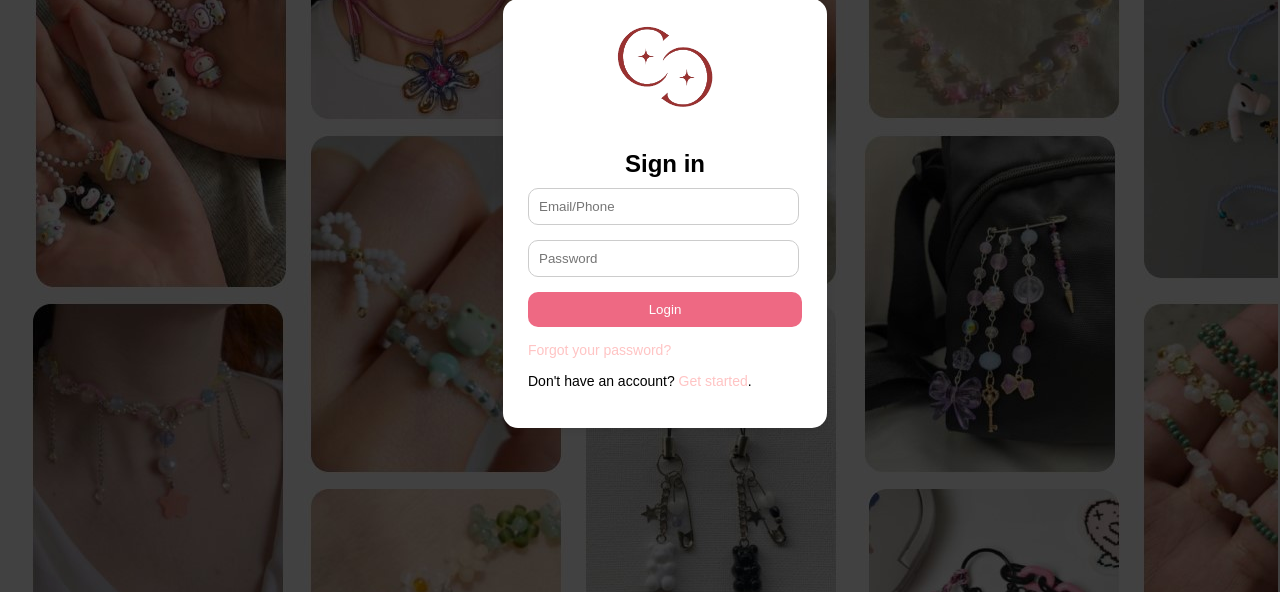
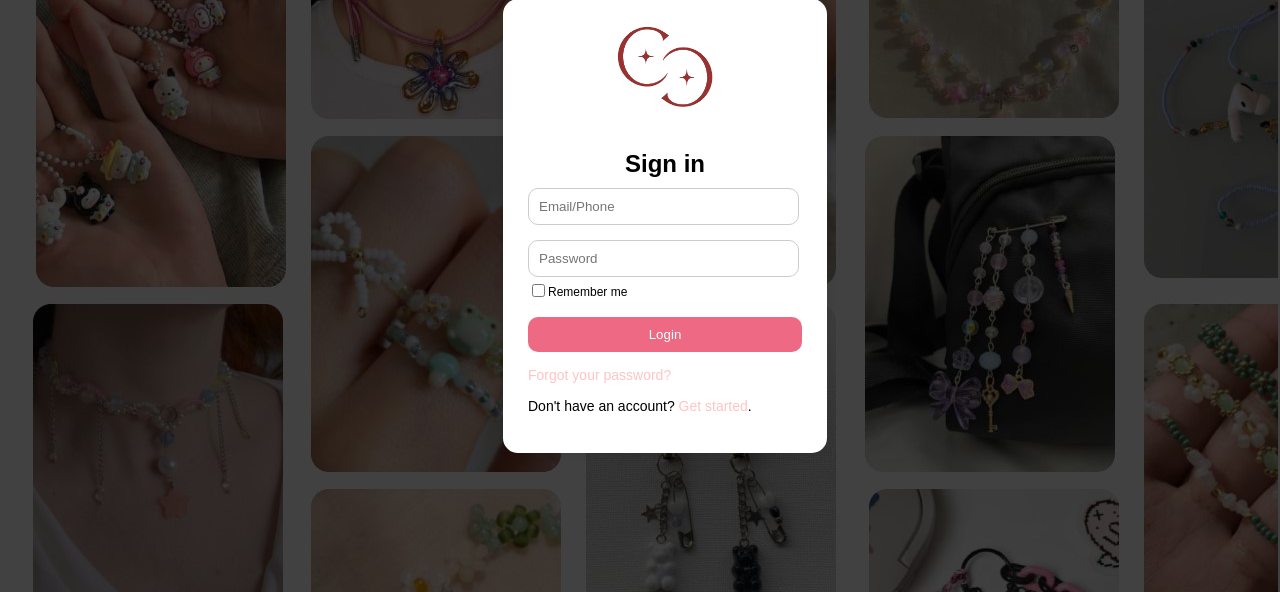
Before and after one commit to ziatzkia/createlier, a PHP site: page /login.php in a window 1280 px wide. Shown: the part 71-663 px from the top of the page. Run offline with PHP 8.4, Linux system fonts and the light colour scheme.

Commit message:
add remember me for login

```diff
--- a/login.php
+++ b/login.php
@@ -1,6 +1,8 @@
 <?php
 session_start();
 include('server/connection.php');
+
+
 
 if (isset($_SESSION['logged_in'])) {
   header('location: index.php');
@@ -74,6 +76,12 @@ if (isset($_POST['email_or_phone']) && isset($_POST['pwd'])) {
           <div class="form-group">
             <input autocomplete="new-pwd" type="password" name="pwd" placeholder="Password" required>
           </div>
+          <div class="form-check">
+            <input class="form-check-input" type="checkbox" value="" id="checkId">
+            <label class="form-check-label" for="checkId">
+              Remember me
+            </label>
+          </div>
           <button type="submit">Login</button>
           <div>
             <p><a href="#">Forgot your password?</a></p>
--- a/style/loginRegister.css
+++ b/style/loginRegister.css
@@ -77,6 +77,7 @@ button {
     border: none;
     border-radius: 10px;
     cursor: pointer;
+    margin-top: 17px;
 }
 
 button:hover {
@@ -134,5 +135,12 @@ h2 {
 }
 
 .form-check-input {
-    order: 2; /* Mengatur urutan tampilan input */
+    order: 2;
+    margin-top: -8px;
 }
+
+/* CSS */
+.form-check-label {
+    font-size: 12px;
+    margin-top: -8px;
+}
```
